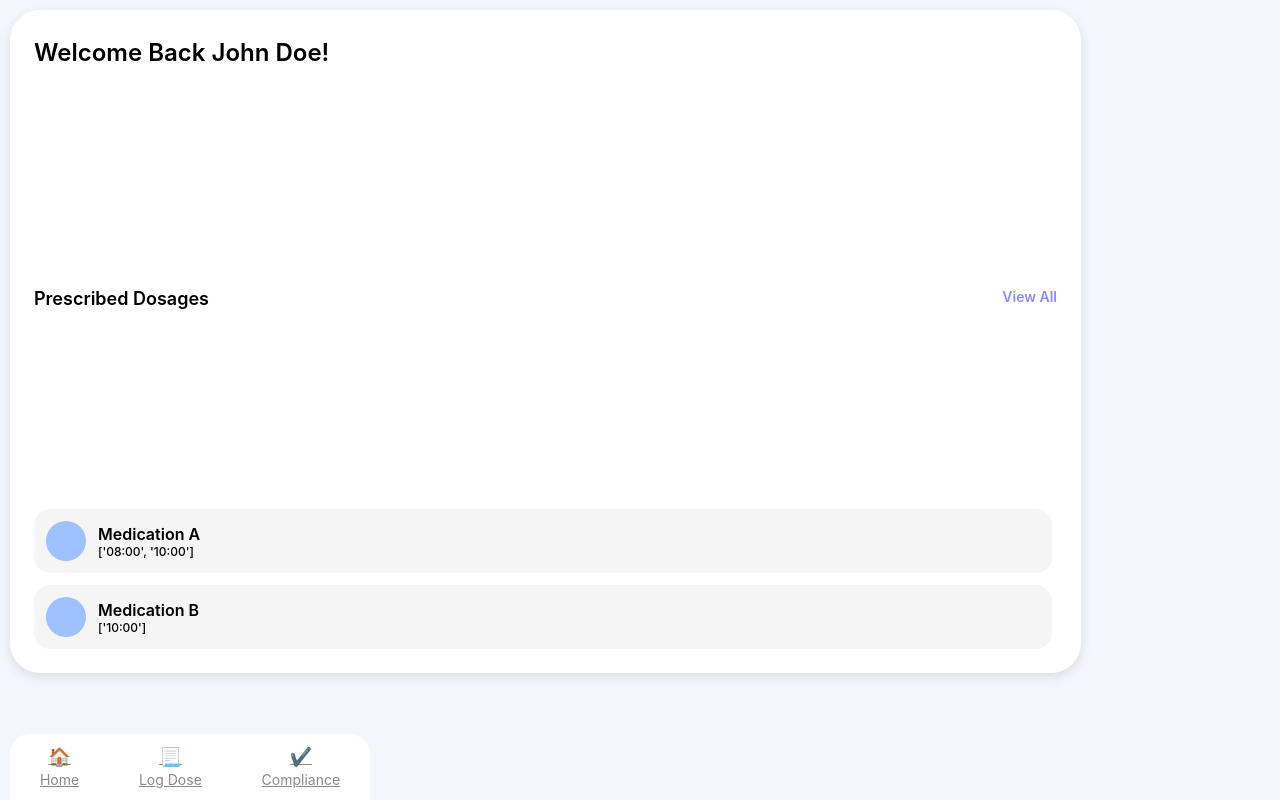
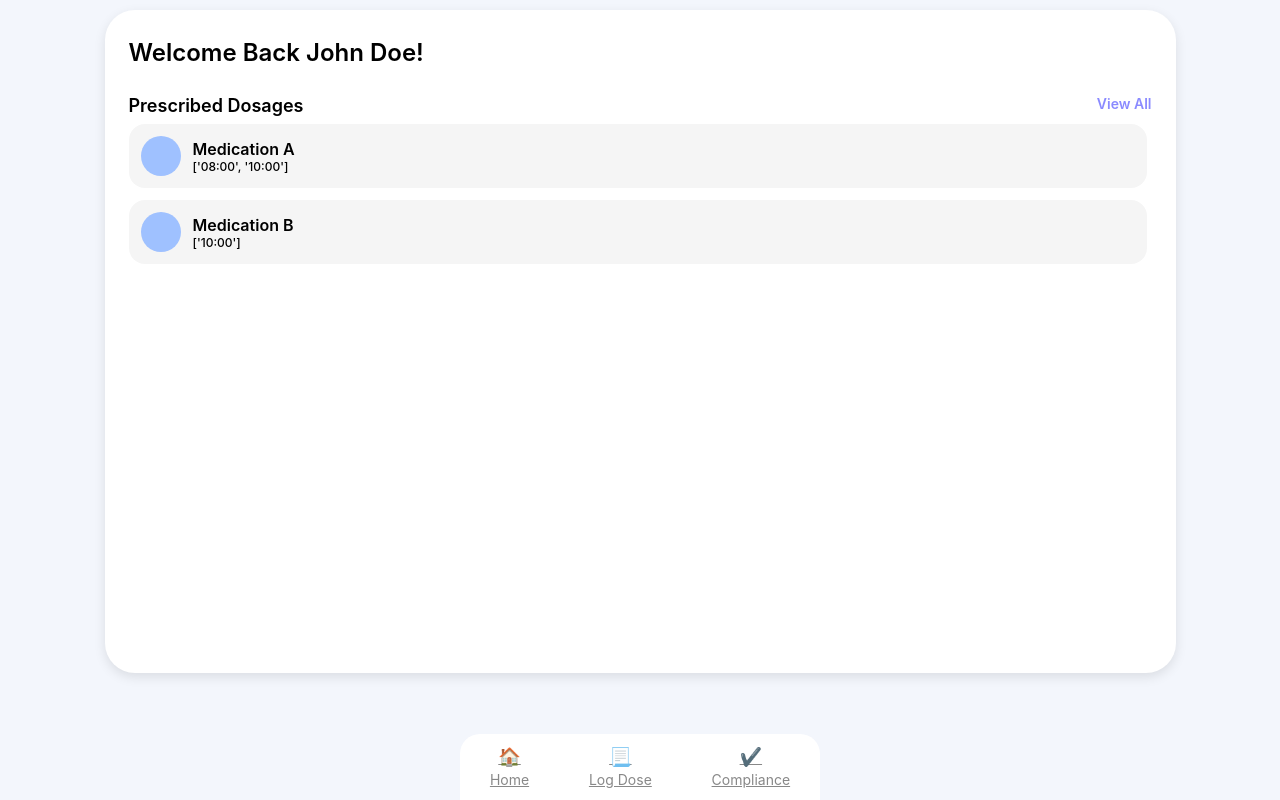
Before and after one commit to MohnishSS/DoseMate-BHacks24, a Flask app: page / in a window 1280 px wide. Run offline with Flask 3, Linux system fonts and the light colour scheme.

Commit message:
Padding Issues fixed

```diff
--- a/templates/home.html
+++ b/templates/home.html
@@ -14,7 +14,7 @@
         body {
             background-color: hsl(220, 60%, 97%);
             display: flex;
-            /* justify-content: center; */
+            justify-content: center;
             padding: 10px;
             height: 100vh;
             margin: 0;
@@ -22,7 +22,7 @@
         .container {
             display: flex;
             flex-direction: column;
-            justify-content: space-between;
+            /* justify-content: space-between; */
             width: 85%;
             height: 85%;
             border-radius: 30px;
```
